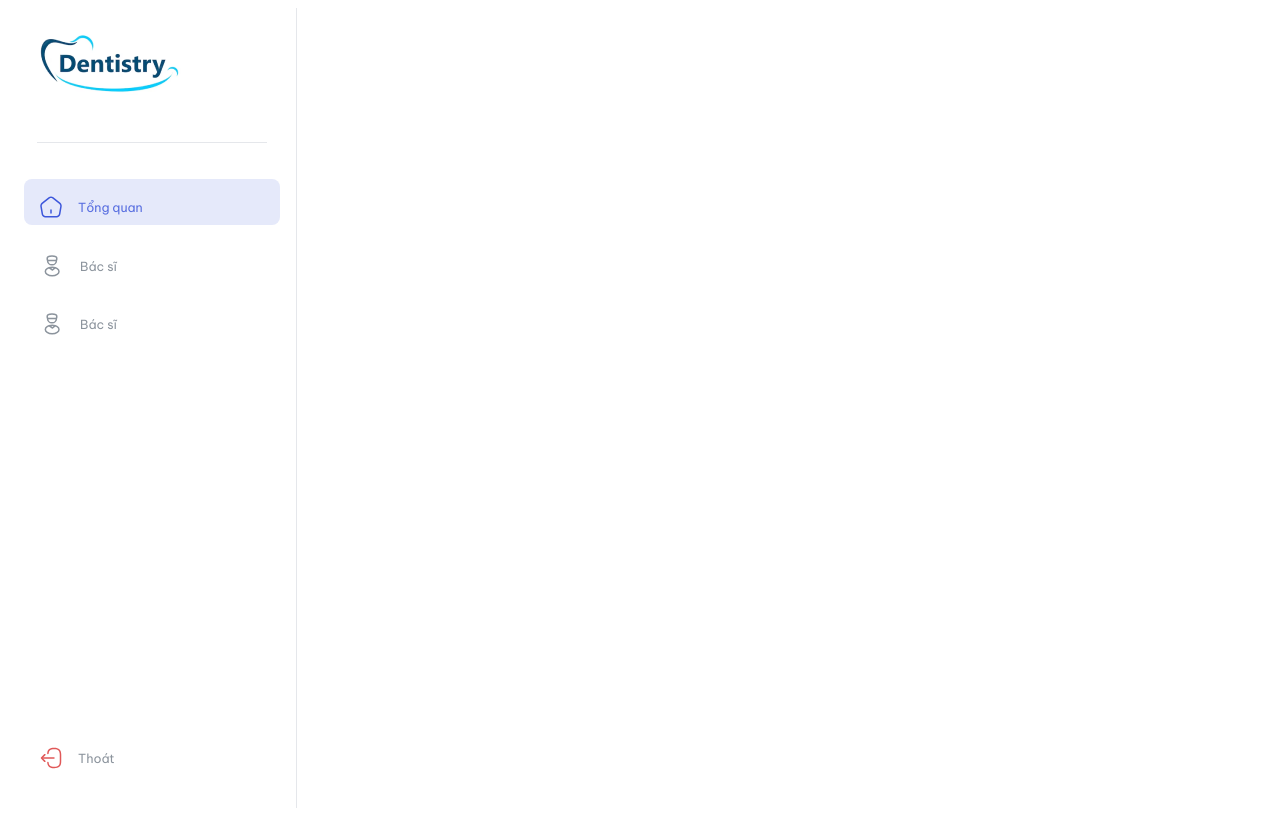
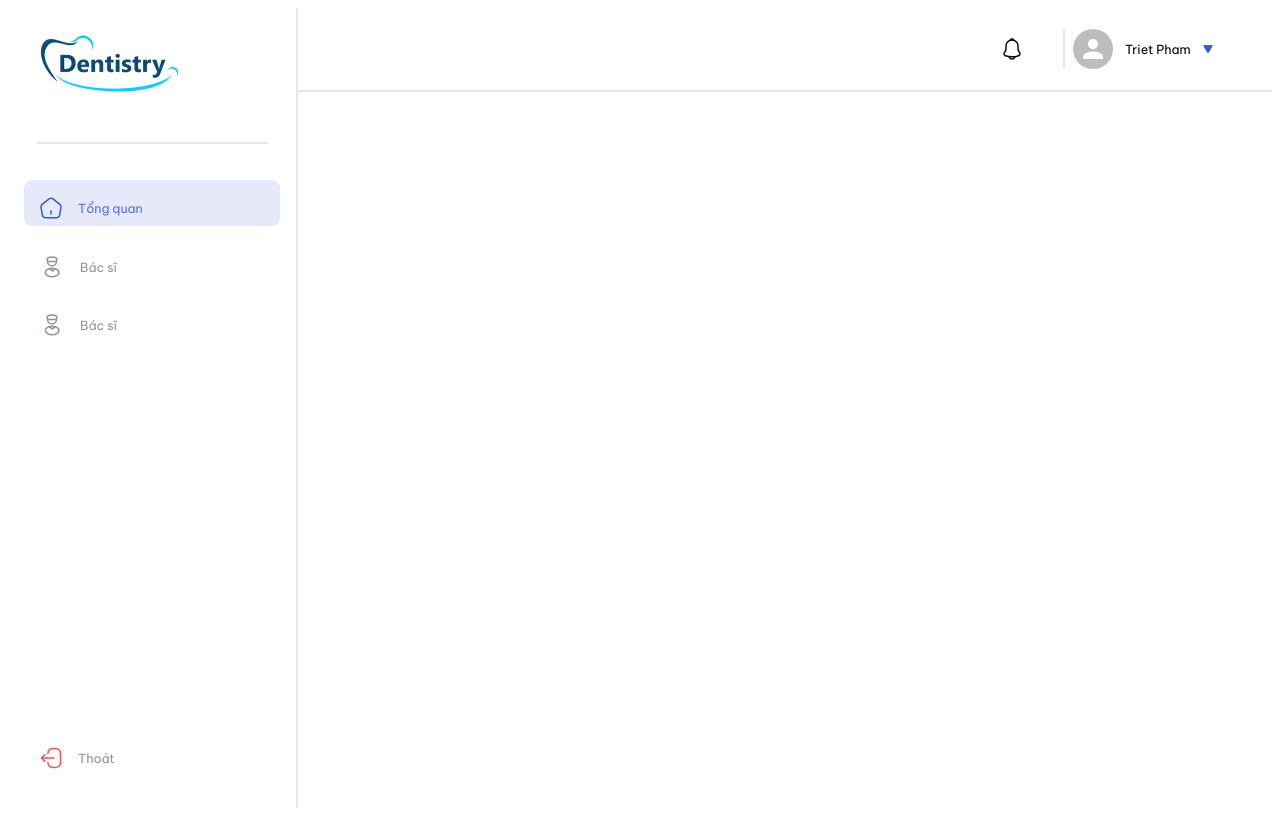
Before and after one commit to phamhuutriet/medical-manager-ui, a React (Create React App) app: page / in a window 1280 px wide. Built offline with nearby package versions, Linux system fonts and the light colour scheme.

Commit message:
fix: fix header css to fixed size

```diff
--- a/src/mainPage/MainPage.tsx
+++ b/src/mainPage/MainPage.tsx
@@ -8,8 +8,10 @@ export const MainPage = () => {
   return (
     <div className="app-container">
       <SideBar />
+      <div className="second-column">
+        <Header />
+      </div>
       {/* <Grid item xs={10}>
-        <Header />
         <Grid
           item
           xs={12}
--- a/src/mainPage/header/Header.tsx
+++ b/src/mainPage/header/Header.tsx
@@ -6,40 +6,26 @@ import "./index.css";
 
 export const Header = () => {
   return (
-    <Grid item xs={12} className="header-grid-item">
+    <div className="header-grid-item">
       <div className="header-container">
         <div className="header-inner">
-          <Grid container>
-            <NotificationIconButton />
-            <Grid item xs={1.5}></Grid>
-            <VerticalLine />
-            <UserMenu />
-          </Grid>
+          <NotificationIconButton />
+          <UserMenu />
         </div>
       </div>
-    </Grid>
+    </div>
   );
 };
 
 const UserMenu = () => {
   return (
-    <Grid item xs={8.58} className="user-menu">
+    <div className="user-menu">
       <IconButton sx={{ p: 0, marginLeft: "4.37%" }}>
         <Avatar />
       </IconButton>
       <div className="text">Triet Pham</div>
       <img className="img" alt="dropdown-icon" src={DropDownIcon} />
-    </Grid>
-  );
-};
-
-const VerticalLine = () => {
-  return (
-    <div
-      style={{
-        borderLeft: "2px solid #E5E7EB",
-      }}
-    />
+    </div>
   );
 };
 
--- a/src/mainPage/header/index.css
+++ b/src/mainPage/header/index.css
@@ -1,32 +1,35 @@
 .header-grid-item {
-  height: 7.8125vh;
+  height: 80px;
   padding-top: 1px;
   padding-bottom: 1px;
-  border-bottom: 1px solid #e5e7eb;
+  border-bottom: 2px solid #e5e7eb;
 }
 
 .header-container {
-  width: 95.83%;
-  margin-left: auto;
-  margin-right: auto;
+  margin-left: 24px;
+  margin-right: 24px;
+  margin-top: 12px;
+  margin-bottom: 12px;
   background: white;
-  margin-top: 1.171875vh;
-  margin-bottom: 1.171875vh;
-  height: 5.46875vh;
+  height: 56px;
+  display: flex;
+  justify-content: flex-end;
+  align-items: center;
 }
 
 .header-inner {
-  margin-left: 80%;
   display: flex;
-  align-items: center;
-  height: 100%;
+  justify-content: space-between;
+  width: 256px;
 }
 
 .user-menu {
+  width: 183px;
   justify-content: flex-start;
   align-items: center;
   gap: 6.55%;
   display: flex;
+  border-left: 2px solid #e5e7eb;
 }
 
 .text {
--- a/src/mainPage/index.css
+++ b/src/mainPage/index.css
@@ -8,3 +8,8 @@
   display: flex;
   /* background-color: #ff6666; */
 }
+
+.second-column {
+  flex: 1;
+  /* background-color: #ff6666; */
+}
--- a/src/mainPage/sidebar/SideBar.tsx
+++ b/src/mainPage/sidebar/SideBar.tsx
@@ -9,7 +9,7 @@ export const SideBar = () => {
     <div
       style={{
         fontSize: "30px",
-        borderRight: "1px solid #E5E7EB",
+        borderRight: "2px solid #E5E7EB",
         position: "relative",
         width: "288px",
         height: "100vh",
@@ -30,7 +30,7 @@ const HorizontalBorderLine = ({ customWidth }: { customWidth?: string }) => {
   return (
     <div
       style={{
-        borderTop: "1px solid #E5E7EB",
+        borderTop: "2px solid #E5E7EB",
         width: customWidth ? customWidth : "100%",
         margin: "0 auto",
       }}
--- a/src/mainPage/sidebar/TabIcons.tsx
+++ b/src/mainPage/sidebar/TabIcons.tsx
@@ -1,5 +1,4 @@
 import React, { useState } from "react";
-import { Grid } from "@mui/material";
 import HomeIcon from "../../img/home.svg";
 import DoctorIcon from "../../img/profile.svg";
 import "./index.css";
```
